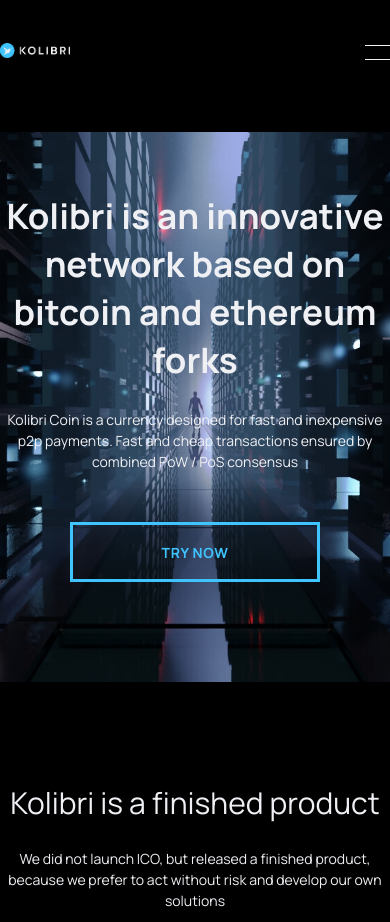
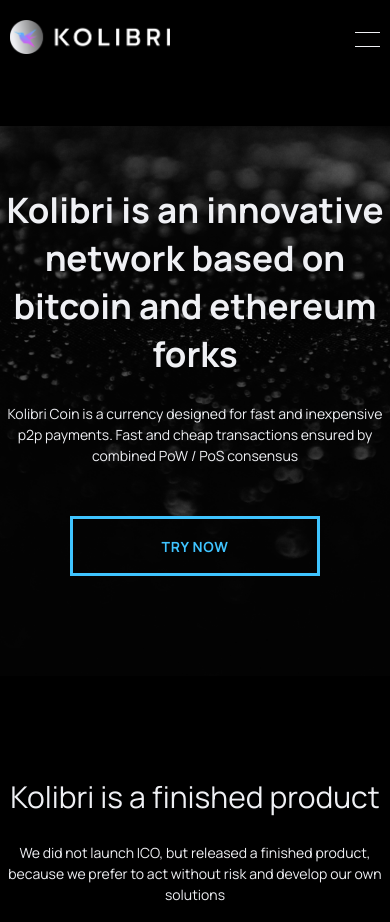
Before and after one commit to ddnnss/i_temp, a Django app: page / in a window 390 px wide. Shown: the top 922 px of the page. Run offline with Django 3.2, Linux system fonts and the light colour scheme.

Commit message:
new pages

```diff
--- a/static/css/main.css
+++ b/static/css/main.css
@@ -536,7 +536,7 @@ a {
 }
 
 .header {
-  background: #000000 url(../images/background.jpg) no-repeat center;
+  background: #000000 url(../images/header-bg.png) no-repeat center;
   background-size: cover;
   height: 800px;
   padding-top: 60px;
@@ -1572,10 +1572,14 @@ a {
     height: 550px !important;
   }
 
-  .header-menu__logo img {
-    width: 70px;
-    height: 15px;
-  }
+  /*.header-menu__logo img {*/
+  .header-menu {
+    padding: 20px 10px 20px 10px;
+  }
+
+  .mobile-menu.mobileMenuActive {
+    top: 10px;
+}
 
   .header-menu__nav {
     display: none;
```
Also changed, not shown: static/images/header-bg.png, static/images/logo.png.
